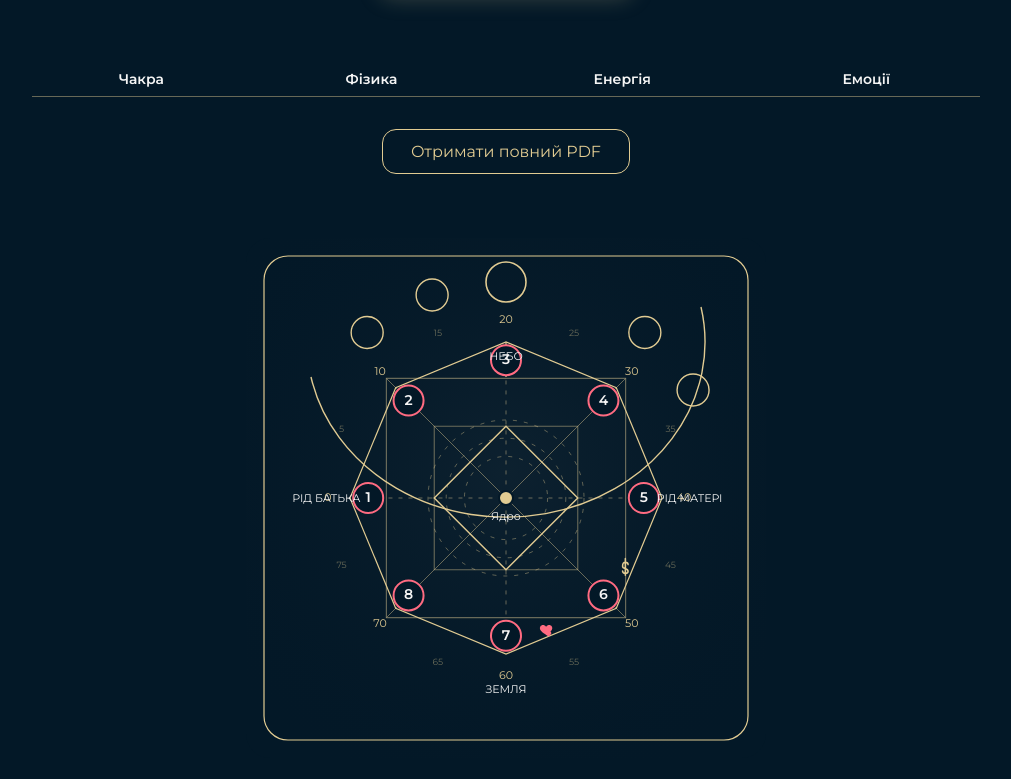
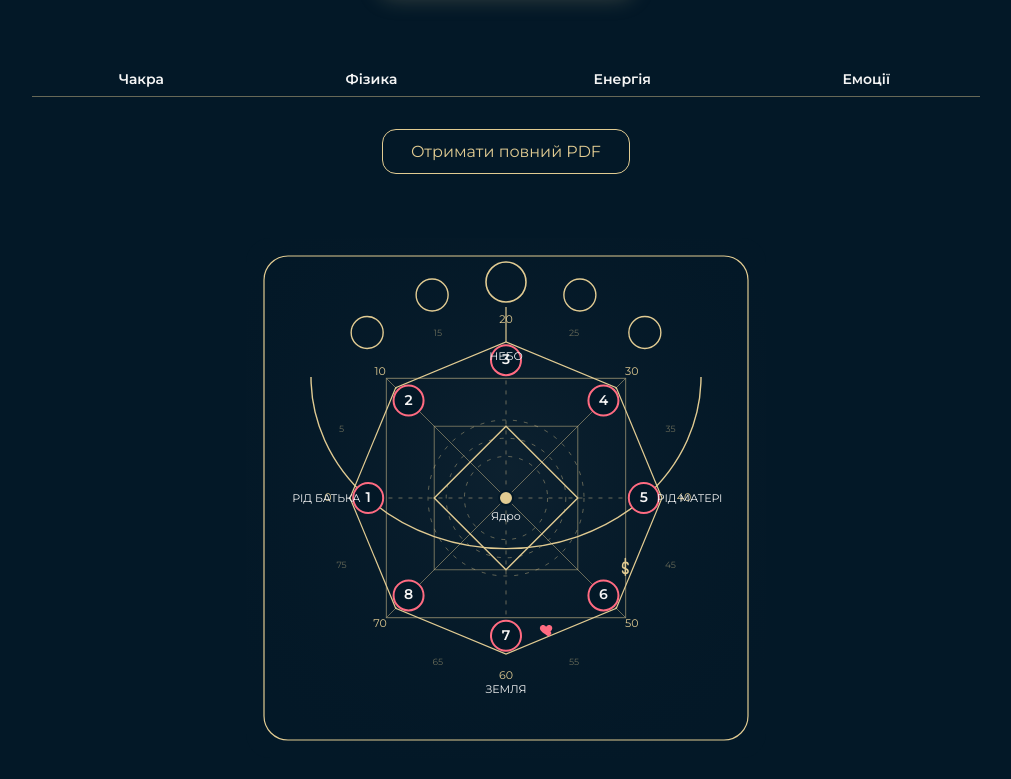
Before and after one commit to NadinMatrix/matrix-ryvok, a Next.js app: page / in a window 1280 px wide. Shown: the part 379-1158 px from the top of the page, without its empty margins (134-1145 px from the left). Built offline with nearby package versions, Linux system fonts and the light colour scheme.

Commit message:
Update ArcanaMatrixWeb.js

```diff
--- a/components/ArcanaMatrixWeb.js
+++ b/components/ArcanaMatrixWeb.js
@@ -186,7 +186,7 @@ export default function ArcanaMatrixWeb({ size = 520 }) {
         {/* ДУГА НЕБО (за годинниковою) */}
         <path
           d={`
-            M ${cx + arcW} ${cy - rOuter - 35}
+            M ${cx + arcW} ${cy - rOuter + 35}
             A ${arcW} ${rOuter * 1.1} 0 0 1 ${cx - arcW} ${cy - rOuter + 35}
           `}
           stroke={COLORS.lineStrong}
@@ -196,7 +196,7 @@ export default function ArcanaMatrixWeb({ size = 520 }) {
         {/* вертикаль від дуги до вершини НЕБО */}
         <line
           x1={cx}
-          y1={cy - rOuter + 35}
+          y1={cy - rOuter - 35}
           x2={cx}
           y2={cy - rOuter}
           stroke={COLORS.lineStrong}
@@ -429,7 +429,7 @@ export default function ArcanaMatrixWeb({ size = 520 }) {
 })}
 
 {/* 2 енергії справа на дузі */}
-{[ -50, -30].map((deg, i) => {
+{[-70, -50 ].map((deg, i) => {
   const rad = (Math.PI / 180) * deg;
   const x = cx + (rOuter + 60) * Math.cos(rad);
   const y = cy + (rOuter + 60) * Math.sin(rad);
```
